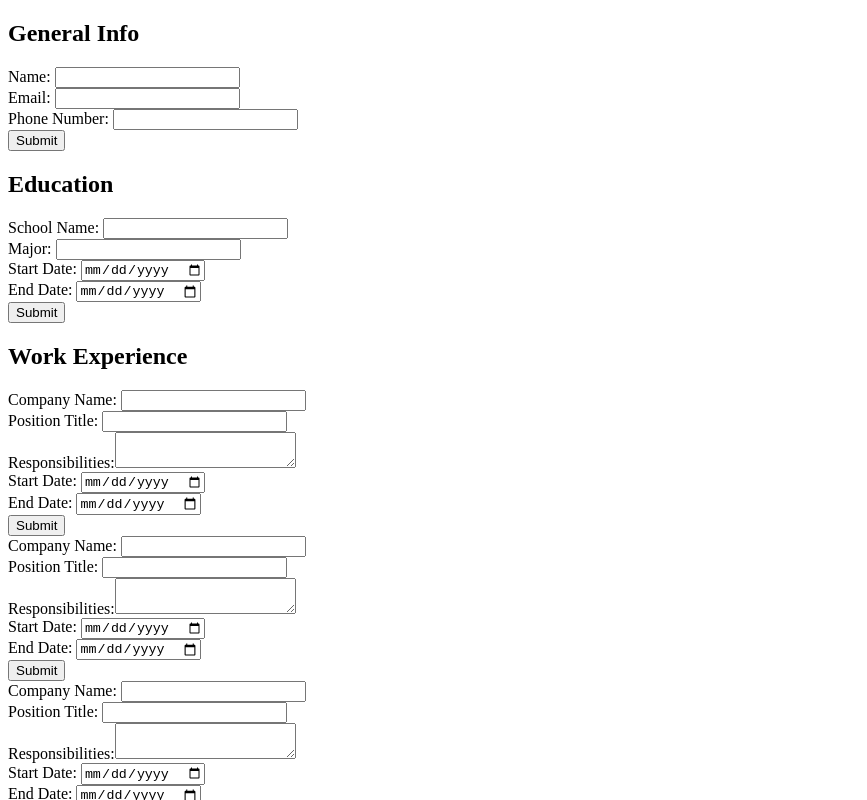
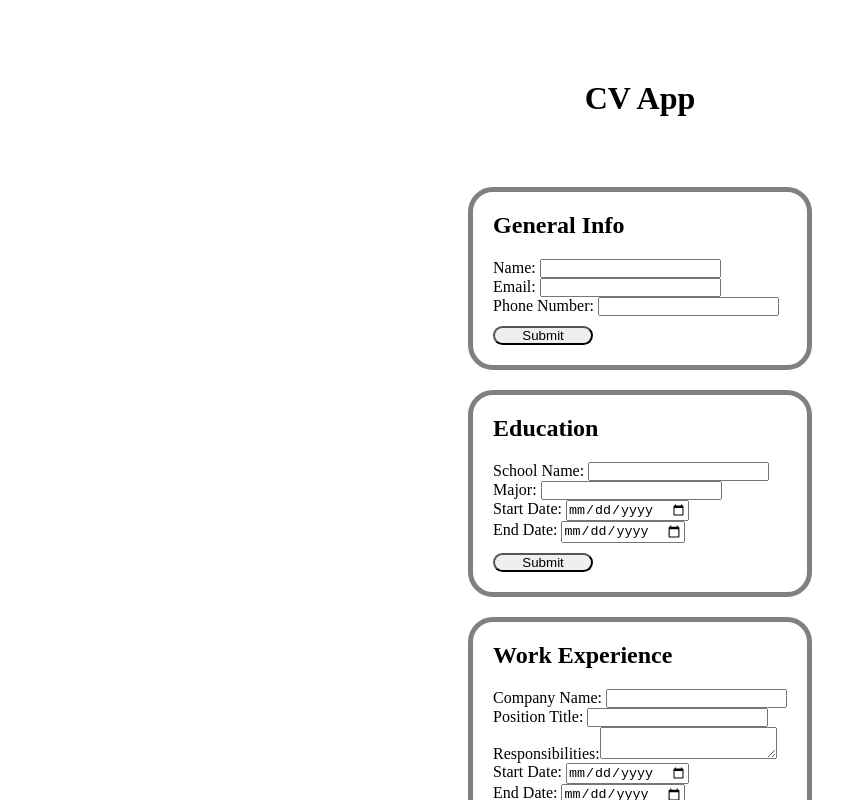
Before and after one commit to minamyooui/cv-project, a React (Create React App) app: page / in a window 1280 px wide. Shown: the top 800 px of the page, without its empty margins (0-867 px from the left). Built offline with nearby package versions, Linux system fonts and the light colour scheme.

Commit message:
styled app

```diff
--- a/src/App.js
+++ b/src/App.js
@@ -3,12 +3,14 @@ import Section from './components/Section';
 import GenInfo from './components/GenInfo';
 import EduInfo from './components/EduInfo';
 import WorkInfo from './components/WorkInfo';
+import './styles/style.css';
 
 class App extends Component {
 
   render() {
     return (
-      <div>
+      <div id='main'>
+        <h1>CV App</h1>
         <Section name='General Info'>
           <GenInfo />
         </Section>
--- a/src/components/EduInfo.js
+++ b/src/components/EduInfo.js
@@ -41,7 +41,7 @@ class EduInfo extends Component {
 
   renderEdit = () => {
     return (
-      <form onSubmit={this.handleSubmit}>
+      <form onSubmit={this.handleSubmit} className='info'>
         <Input
           type='text'
           label='School Name: '
@@ -73,7 +73,7 @@ class EduInfo extends Component {
 
   renderNonEdit = () => {
     return (
-      <div>
+      <div className='info'>
         <div>
           <p>School Name: {this.state.name}</p>
         </div>
--- a/src/components/GenInfo.js
+++ b/src/components/GenInfo.js
@@ -36,7 +36,7 @@ class GenInfo extends Component {
 
   renderEdit() {
     return (
-      <form onSubmit={this.handleSubmit}>
+      <form onSubmit={this.handleSubmit} className='info'>
         <Input
           type='text'
           label='Name: '
@@ -62,7 +62,7 @@ class GenInfo extends Component {
 
   renderNonEdit() {
     return (
-      <div>
+      <div className='info'>
         <div>
           <p>Name: {this.state.name}</p>
         </div>
--- a/src/components/WorkForm.js
+++ b/src/components/WorkForm.js
@@ -46,7 +46,7 @@ class WorkForm extends Component {
 
   renderEdit = () => {
     return (
-      <form onSubmit={this.handleSubmit}>
+      <form onSubmit={this.handleSubmit} className='work info'>
         <Input
           type='text'
           label='Company Name: '
@@ -85,7 +85,7 @@ class WorkForm extends Component {
 
   renderNonEdit = () => {
     return (
-      <div>
+      <div className='work info'>
         <div>
           <p>Company Name: {this.state.company}</p>
         </div>
--- a/src/components/WorkInfo.js
+++ b/src/components/WorkInfo.js
@@ -4,7 +4,7 @@ import WorkForm from './WorkForm';
 class WorkInfo extends Component {
   render() {
     return (
-      <div>
+      <div id='work-div'>
         <WorkForm />
         <WorkForm />
         <WorkForm />
--- /dev/null
+++ b/src/styles/style.css
@@ -0,0 +1,39 @@
+* {
+  padding: 0;
+  margin: 0;
+}
+
+#main {
+  display: grid;
+  justify-content: center;
+  gap: 20px;
+  padding: 80px;
+}
+
+h1 {
+  text-align: center;
+  margin-bottom: 50px;
+}
+.section {
+  border: 5px solid gray;
+  border-radius: 25px;
+  box-sizing: border-box;
+  padding: 20px;
+  display: grid;
+  gap: 20px;
+}
+
+.work.info {
+  margin-bottom: 15px;
+}
+
+#work-div {
+  margin-bottom: -15px;
+}
+
+button {
+  margin-top: 10px;
+
+  width: 100px;
+  border-radius: 20px;
+}
```
